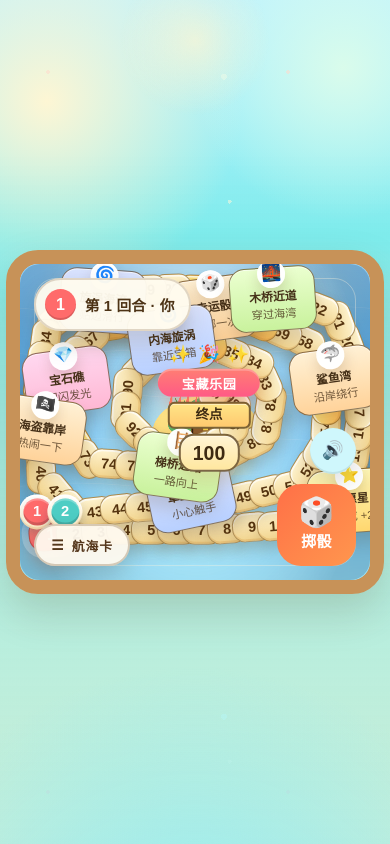
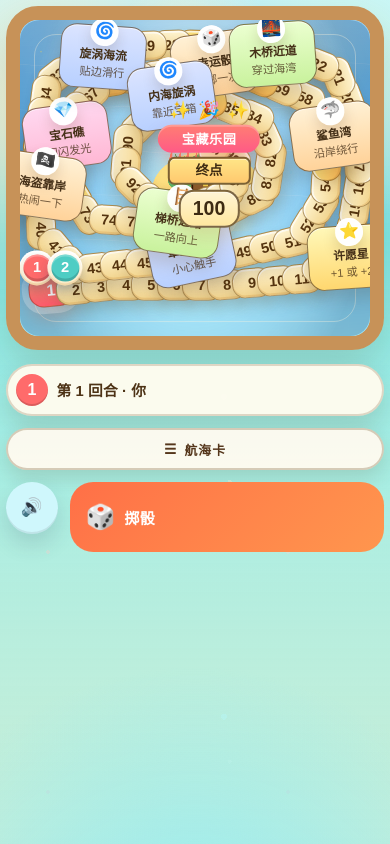
Before and after one commit to unix2dos/pirate-adventure-chess, a website built with Vite: page index.html in a window 390 px wide. Both pictures are taken after a click on the button "开始冒险". Built offline with nearby package versions, Linux system fonts and the light colour scheme.

Commit message:
Improve mobile game layout adaptation

```diff
--- a/src/app/app.js
+++ b/src/app/app.js
@@ -117,7 +117,8 @@ function renderGameScene(root, payload = {}) {
   root.innerHTML = `
     <section data-scene="game" class="scene-shell game-scene">
       <div class="game-layout">
-        <div data-role="board-stage" class="board-stage-shell">
+        <div class="game-stage">
+          <div data-role="board-stage" class="board-stage-shell"></div>
           <div data-role="hud-stage" class="hud-stage-shell"></div>
         </div>
       </div>
--- a/src/styles/base.css
+++ b/src/styles/base.css
@@ -1,5 +1,10 @@
 :root {
   color-scheme: light;
+  --app-height: 100vh;
+  --safe-top: env(safe-area-inset-top, 0px);
+  --safe-right: env(safe-area-inset-right, 0px);
+  --safe-bottom: env(safe-area-inset-bottom, 0px);
+  --safe-left: env(safe-area-inset-left, 0px);
   --font-display: 'Avenir Next Rounded', 'Trebuchet MS', 'Marker Felt', 'Hannotate SC', sans-serif;
   --font-body: 'Avenir Next', 'PingFang SC', 'Hiragino Sans GB', 'Microsoft YaHei', sans-serif;
   --bg-sky: oklch(0.93 0.06 220);
@@ -17,16 +22,22 @@
   --shadow-md: 0 16px 32px color-mix(in oklab, var(--ink-strong) 10%, transparent);
 }
 
+@supports (height: 100dvh) {
+  :root {
+    --app-height: 100dvh;
+  }
+}
+
 * {
   box-sizing: border-box;
 }
 
 html {
-  min-height: 100%;
+  min-height: var(--app-height);
 }
 
 body {
-  min-height: 100vh;
+  min-height: var(--app-height);
   margin: 0;
   font-family: var(--font-body);
   color: var(--ink-strong);
@@ -79,7 +90,7 @@ img {
 
 #app[data-theme='pirate-party'] {
   position: relative;
-  min-height: 100vh;
+  min-height: var(--app-height);
   isolation: isolate;
 }
 
--- a/src/styles/components.css
+++ b/src/styles/components.css
@@ -518,6 +518,112 @@
   }
 }
 
+@media (max-width: 640px) and (orientation: portrait) {
+  .hud-stage-shell .hud-float {
+    position: static;
+    display: grid;
+    gap: 0.75rem;
+    pointer-events: auto;
+  }
+
+  .hud-stage-shell .hud-turn-pill,
+  .hud-stage-shell .hud-drawer,
+  .hud-stage-shell .hud-float__dock {
+    position: static;
+    inset: auto;
+    left: auto;
+    right: auto;
+    top: auto;
+    bottom: auto;
+  }
+
+  .hud-stage-shell .hud-turn-pill {
+    max-width: none;
+    width: 100%;
+    justify-content: flex-start;
+    pointer-events: auto;
+  }
+
+  .hud-stage-shell .hud-drawer {
+    width: 100%;
+  }
+
+  .hud-stage-shell .hud-drawer__toggle {
+    width: 100%;
+    justify-content: center;
+  }
+
+  .hud-stage-shell .hud-float__dock {
+    display: grid;
+    grid-template-columns: auto minmax(0, 1fr);
+    align-items: stretch;
+    justify-items: stretch;
+    gap: 0.75rem;
+    pointer-events: auto;
+  }
+
+  .hud-stage-shell .sound-toggle {
+    width: 3.25rem;
+    height: 3.25rem;
+    align-self: stretch;
+  }
+
+  .hud-stage-shell .dice-fab {
+    width: 100%;
+    min-width: 0;
+    min-height: 4.4rem;
+    padding: 0.8rem 1rem;
+    border-radius: 1.45rem;
+    grid-template-columns: auto minmax(0, 1fr) auto;
+    gap: 0.55rem;
+    justify-items: start;
+  }
+
+  .hud-stage-shell .dice-fab__icon {
+    font-size: 1.5rem;
+  }
+
+  .board-cell-label {
+    min-width: 2rem;
+    height: 1.55rem;
+    font-size: 0.76rem;
+  }
+
+  .board-player-chip {
+    width: 2rem;
+    height: 2rem;
+  }
+
+  .board-player-chip__badge {
+    width: 1.55rem;
+    height: 1.55rem;
+    font-size: 0.82rem;
+  }
+
+  .board-sticker {
+    min-width: 4.45rem;
+    max-width: 5.45rem;
+    padding: 0.42rem 0.56rem 0.52rem;
+    font-size: 0.62rem;
+  }
+
+  .board-sticker__icon {
+    width: 1.55rem;
+    height: 1.55rem;
+    margin: -0.84rem auto 0.04rem;
+    font-size: 0.92rem;
+  }
+
+  .board-sticker__title {
+    font-size: 0.66rem;
+  }
+
+  .board-center-sign {
+    transform: translate(-50%, -50%) scale(0.92);
+    transform-origin: center;
+  }
+}
+
 .hud-mini__action-copy {
   margin: 0;
   color: var(--ink-soft);
--- a/src/styles/layout.css
+++ b/src/styles/layout.css
@@ -1,8 +1,14 @@
 .scene-shell {
   position: relative;
-  min-height: 100vh;
+  min-height: var(--app-height);
   --scene-padding: clamp(1rem, 2.4vw, 2rem);
-  padding: var(--scene-padding);
+  --scene-pad-top: calc(var(--scene-padding) + var(--safe-top));
+  --scene-pad-right: calc(var(--scene-padding) + var(--safe-right));
+  --scene-pad-bottom: calc(var(--scene-padding) + var(--safe-bottom));
+  --scene-pad-left: calc(var(--scene-padding) + var(--safe-left));
+  --scene-inline-gutter: calc(var(--scene-pad-left) + var(--scene-pad-right));
+  --scene-block-gutter: calc(var(--scene-pad-top) + var(--scene-pad-bottom));
+  padding: var(--scene-pad-top) var(--scene-pad-right) var(--scene-pad-bottom) var(--scene-pad-left);
 }
 
 .scene-shell > * {
@@ -27,8 +33,16 @@
   width: 100%;
   margin: 0 auto;
   display: grid;
-  min-height: calc(100vh - (var(--scene-padding) * 2));
+  min-height: calc(var(--app-height) - var(--scene-block-gutter));
   place-items: center;
+}
+
+.game-stage {
+  position: relative;
+  display: grid;
+  width: fit-content;
+  max-width: 100%;
+  justify-self: center;
 }
 
 .scene-panel {
@@ -46,9 +60,10 @@
 
 .board-stage-shell {
   position: relative;
-  width: min(calc(100vw - (var(--scene-padding) * 2)), calc((100vh - (var(--scene-padding) * 2)) * 1.6));
+  width: min(calc(100vw - var(--scene-inline-gutter)), calc((var(--app-height) - var(--scene-block-gutter)) * 1.6));
   aspect-ratio: 16 / 10;
   min-height: 0;
+  max-width: 100%;
   border-radius: 32px;
   overflow: hidden;
   box-shadow: var(--shadow-lg);
@@ -87,7 +102,7 @@
   }
 
   .board-stage-shell {
-    width: min(calc(100vw - (var(--scene-padding) * 2)), calc((100vh - (var(--scene-padding) * 2)) * 1.35));
+    width: min(calc(100vw - var(--scene-inline-gutter)), calc((var(--app-height) - var(--scene-block-gutter)) * 1.35));
     aspect-ratio: 5 / 4;
   }
 }
@@ -95,7 +110,6 @@
 @media (max-width: 640px) {
   .scene-shell {
     --scene-padding: 0.75rem;
-    padding: var(--scene-padding);
   }
 
   .scene-panel {
@@ -104,7 +118,35 @@
   }
 
   .board-stage-shell {
-    width: min(calc(100vw - (var(--scene-padding) * 2)), calc((100vh - (var(--scene-padding) * 2)) * 1.1));
+    width: min(calc(100vw - var(--scene-inline-gutter)), calc((var(--app-height) - var(--scene-block-gutter)) * 1.1));
     aspect-ratio: 11 / 10;
   }
 }
+
+@media (max-width: 640px) and (orientation: portrait) {
+  .game-scene {
+    --scene-padding: 0.55rem;
+  }
+
+  .game-layout {
+    min-height: auto;
+    place-items: start stretch;
+    align-content: start;
+  }
+
+  .game-stage {
+    width: 100%;
+    gap: 0.85rem;
+  }
+
+  .board-stage-shell {
+    width: 100%;
+  }
+
+  .hud-stage-shell {
+    position: static;
+    inset: auto;
+    width: 100%;
+    pointer-events: auto;
+  }
+}
```
Also changed, not shown: tests/app/mobile-layout.test.js (added, +83 -0 lines).
